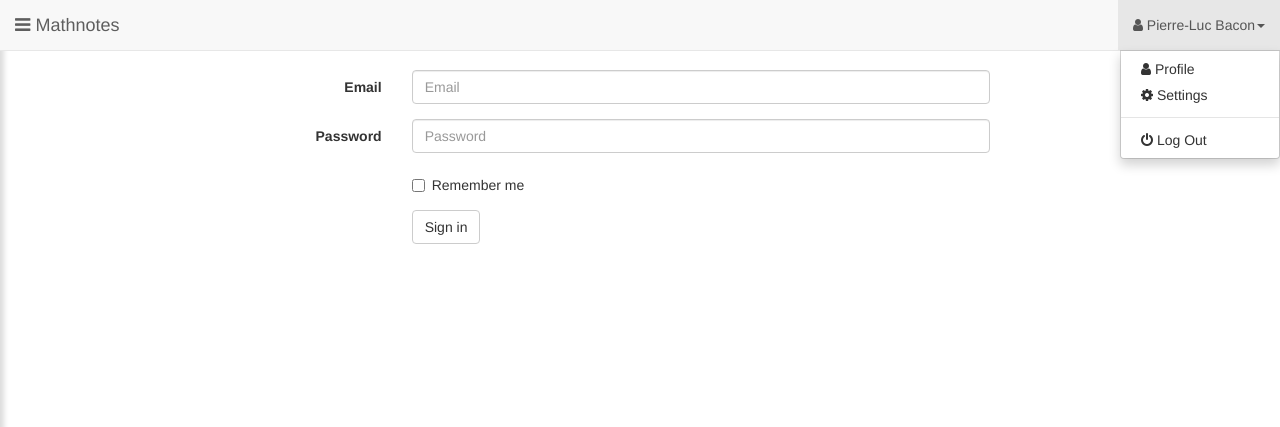
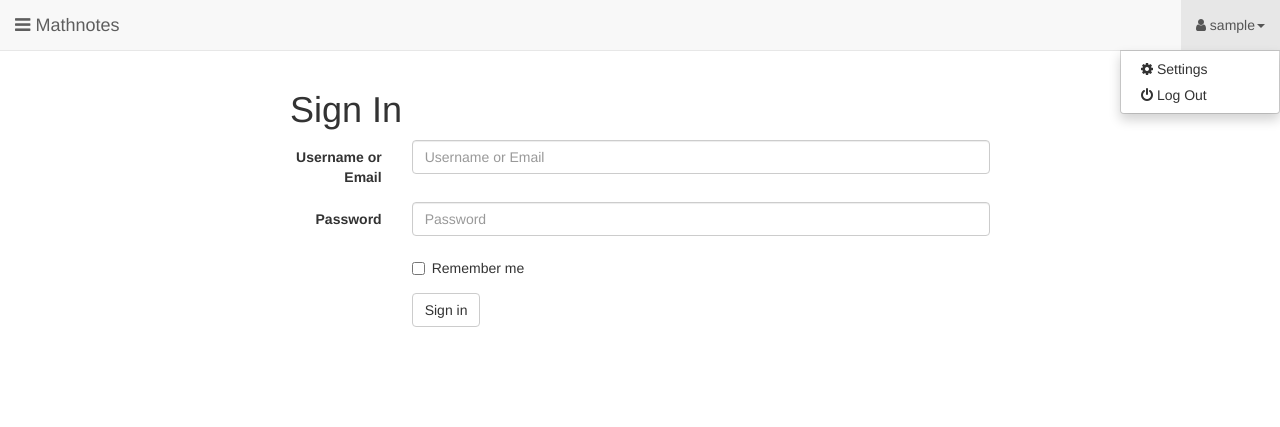
Before and after one commit to pierrelux/mathnotes, a Flask app: template app/templates/login.html in a window 1280 px wide, after a click that opens the changed part. Shown: the top 427 px of the page. Run offline with Flask 2, Linux system fonts and the light colour scheme; the template is opened without the code that fills it: values that come from a table or form of the project are taken from there, others are empty; a user stored in the database is signed in; parts of the project's set-up code (start-up, migrations or seed data) failed here and were passed over; some libraries are stand-ins or nearby versions.

Commit message:
Integration of flask-login and bcrypt

```diff
--- a/app/dbmodels.py
+++ b/app/dbmodels.py
@@ -1,4 +1,5 @@
-from app import db
+from app import db, bcrypt
+from flask.ext.login import make_secure_token
 
 class Tag(db.Model):
 
@@ -55,25 +56,39 @@ Note_Citation = db.Table('note_citation', db.Model.metadata,
                     primary_key = True, nullable = False))
 
 class User(db.Model):
-
     id = db.Column(db.Integer, primary_key = True)
-    username = db.Column(db.String(64), unique = True)
-    email = db.Column(db.String(120), unique = True)
+    username = db.Column(db.String(64), nullable = False)
+    password = db.Column(db.String(60), nullable = False)
+    email = db.Column(db.String(120))
 
     notes = db.relationship('Note', backref = 'user', lazy = 'dynamic')
     authorizations = db.relationship('ServiceAuthorization', backref = 'user', lazy = 'dynamic')
 
-    def __init__(self, username):
+    def __init__(self, username, password, email):
         self.username = username
+        self.password = bcrypt.generate_password_hash(password)
+        self.email = email
+
+    def check_password(self, passwd):
+        return bcrypt.check_password_hash(self.password, passwd)
+
+    def get_auth_token(self):
+        return make_secure_token(self.username, self.password)
 
     def is_authenticated(self):
         return True
+
+    def is_active(self):
+        return True
+
+    def is_anonymous(self):
+        return False
 
     def get_id(self):
         return unicode(self.id)
 
     def __repr__(self):
-        return self.username
+        return '<User %r>' % (self.username)
 
 class ServiceAuthorization(db.Model):
     """ Authorization to a remote OAuth service
--- /dev/null
+++ b/app/forms.py
@@ -0,0 +1,30 @@
+from flask.ext.wtf import Form
+from wtforms import TextField, PasswordField, BooleanField
+from wtforms.validators import Required
+from dbmodels import User
+
+class LoginForm(Form):
+    username = TextField('username', validators = [Required()])
+    password = PasswordField('password', validators = [Required()])
+    remember_me = BooleanField('remember_me', default = False)
+
+    def __init__(self, *args, **kwargs):
+        Form.__init__(self, *args, **kwargs)
+        self.user = None
+
+    def validate(self):
+        rv = Form.validate(self)
+        if not rv:
+            return False
+
+        user = User.query.filter_by(username=self.username.data).first()
+        if user is None:
+            self.username.errors.append('Unknown username')
+            return False
+
+        if not user.check_password(self.password.data):
+            self.password.errors.append('Invalid password')
+            return False
+
+        self.user = user
+        return True
--- a/app/templates/login.html
+++ b/app/templates/login.html
@@ -1,24 +1,38 @@
 {% extends "main.html" %}
 {% block body %}
+{% with messages = get_flashed_messages() %}
+  {% if messages %}
+    <ul>
+    {% for message in messages %}
+<li><div class="alert alert-warning alert-dismissable">
+  <button type="button" class="close" data-dismiss="alert" aria-hidden="true">&times;</button>
+  {{ message }}
+</div></li>
+    {% endfor %}
+    </ul>
+  {% endif %}
+{% endwith %}
 
-<form class="form-horizontal" role="form">
+<h1>Sign In</h1>
+<form class="form-horizontal" role="form" method="post" name="login" action="">
+  {{form.hidden_tag()}}
   <div class="form-group">
-    <label for="inputEmail3" class="col-sm-2 control-label">Email</label>
+    <label for="inputEmail3" class="col-sm-2 control-label">Username or Email</label>
     <div class="col-sm-10">
-      <input type="email" class="form-control" id="inputEmail3" placeholder="Email">
+    {{form.username(class_='form-control', placeholder='Username or Email')}}
     </div>
   </div>
   <div class="form-group">
     <label for="inputPassword3" class="col-sm-2 control-label">Password</label>
     <div class="col-sm-10">
-      <input type="password" class="form-control" id="inputPassword3" placeholder="Password">
+      {{form.password(class_='form-control', placeholder='Password')}}
     </div>
   </div>
   <div class="form-group">
     <div class="col-sm-offset-2 col-sm-10">
       <div class="checkbox">
         <label>
-          <input type="checkbox"> Remember me
+          {{form.remember_me}} Remember me
         </label>
       </div>
     </div>
--- a/app/templates/main.html
+++ b/app/templates/main.html
@@ -20,20 +20,16 @@
           <a id="menu-toggle" class="navbar-brand" href="#"><i class="fa fa-bars"></i> Mathnotes</a>
         </div>
         <div class="navbar-collapse collapse">
+        <!-- The drop down menu -->
         <ul class="nav navbar-nav navbar-right">
-{% if session.logged_in %}
             <li class="dropdown user-dropdown">
-              <a href="#" class="dropdown-toggle" data-toggle="dropdown"><i class="fa fa-user"></i> Pierre-Luc Bacon<b class="caret"></b></a>
+{% if current_user.is_authenticated() %}
+              <a href="#" class="dropdown-toggle" data-toggle="dropdown"><i class="fa fa-user"></i> {{ current_user.username }}<b class="caret"></b></a>
               <ul class="dropdown-menu">
-                <li><a href="#"><i class="fa fa-user"></i> Profile</a></li>
                 <li><a href="#"><i class="fa fa-gear"></i> Settings</a></li>
-                <li class="divider"></li>
-                <li><a href="#"><i class="fa fa-power-off"></i> Log Out</a></li>
+                <li><a href="logout"><i class="fa fa-power-off"></i> Log Out</a></li>
               </ul>
-            </li>
 {% else %}
-<!-- The drop down menu -->
-          <li class="dropdown">
             <a class="dropdown-toggle" href="#" data-toggle="dropdown">Have an account ? Sign In <strong class="caret"></strong></a>
             <ul class="dropdown-menu" style="padding: 15px; padding-bottom: 0px;">
               <!-- Login form here -->
@@ -52,18 +48,11 @@
           <li><a href="auth/oauth/zotero">Sign in with Zotero</a></li>
           </ul>
 {% endif %}
+            </li>
         </ul>
         </div><!--/.nav-collapse -->
     </div>
 
-    <!-- Side Menu -->
-    <div id="sidebar-wrapper">
-      <ul class="sidebar-nav">
-        <a id="menu-close" href="#" class="btn btn-default btn-lg pull-right toggle"><i class="fa fa-times"></i></a>
-        <li class="sidebar-brand"><a href="http://startbootstrap.com">Start Bootstrap</a></li>
-	<li><a href="#contact"><span class="glyphicon glyphicon-tags"></span> Labels</a></li>
-      </ul>
-    </div>
     <!-- /Side Menu -->
     <div id='content' class="container">
           {% block body %}{% endblock %}
--- a/app/templates/write.html
+++ b/app/templates/write.html
@@ -1,7 +1,6 @@
 {% extends "main.html" %}
 {% block body %}
 
-{% if session.logged_in %}
   {% for entry in entries %}
    <div class="panel panel-default">
      <div class="panel-heading">
@@ -19,8 +18,5 @@
     </ul>
    </div>
   {% endfor %}
-{% else %}
-    <em>No logged in</em>
-{% endif %}
 
 {% endblock %}
--- a/app/views.py
+++ b/app/views.py
@@ -9,11 +9,14 @@
     :license: BSD, see LICENSE for more details.
 """
 
-from app import app, db, zotero
+from app import app, db, zotero, login_manager
+from forms import LoginForm
 from dbmodels import Note, Tag, Citation, User
 
 from flask import Flask, request, session, g, redirect, url_for, abort, \
      render_template, flash, Markup, jsonify, Response
+
+from flask.ext.login import login_required, login_user, logout_user, current_user
 
 @zotero.tokengetter
 def get_zotero_token():
@@ -38,11 +41,14 @@ def render_markdown(markdown_text):
     return Markup(markdown.markdown(markdown_text))
 
 @app.route('/')
-def write():
-    entries = Note.query.order_by(Note.id.desc())
-    return render_template('index.html', entries=entries)
+def index():
+    if not current_user.is_authenticated():
+        return render_template('index.html')
+    else:
+        return render_template('write.html')
 
 @app.route('/add', methods=['POST'])
+@login_required
 def add_entry():
     if not session.get('logged_in'):
         abort(401)
@@ -51,15 +57,36 @@ def add_entry():
     db.session.commit()
 
     flash('New entry was successfully posted')
-    return redirect(url_for('write'))
+    return redirect(url_for('index'))
 
-@app.route('/login')
+@login_manager.user_loader
+def load_user(userid):
+    return User.query.get(userid)
+
+def flash_errors(form):
+    for field, errors in form.errors.items():
+        for error in errors:
+            flash(u"Error in the %s field - %s" % (
+                getattr(form, field).label.text,
+                error
+            ))
+
+@app.route("/login", methods=["GET", "POST"])
 def login():
-    return render_template('login.html')
+    form = LoginForm()
+    if form.validate_on_submit():
+        login_user(form.user, remember=form.remember_me.data)
+        flash("Logged in successfully.")
+        return redirect(request.args.get("next") or url_for("index"))
+    else:
+        flash_errors(form)
+
+    return render_template("login.html", form=form)
 
 @app.route('/logout')
+@login_required
 def logout():
-    session.pop('zotero_oauth', None)
+    logout_user()
     return redirect(url_for('index'))
 
 @app.route('/auth/oauth/zotero')
@@ -85,4 +112,4 @@ def oauthorized(resp):
     db.session.commit()
     print 'User already there'
 
-    return redirect(url_for('write'))
+    return redirect(url_for('index'))
--- a/requirements.txt
+++ b/requirements.txt
@@ -1,13 +1,17 @@
 Flask==0.10.1
+Flask-Bcrypt==0.5.2
 Flask-Login==0.2.9
 Flask-OAuthlib==0.4.1
 Flask-SQLAlchemy==1.0
+Flask-WTF==0.9.4
 Jinja2==2.7.1
 Markdown==2.3.1
 MarkupSafe==0.18
 SQLAlchemy==0.8.4
+WTForms==1.0.5
 Werkzeug==0.9.4
 itsdangerous==0.23
 oauthlib==0.6.0
+py-bcrypt==0.4
 requests==2.0.1
 wsgiref==0.1.2
```
Also changed, not shown: app/__init__.py (+7 -0 lines).
